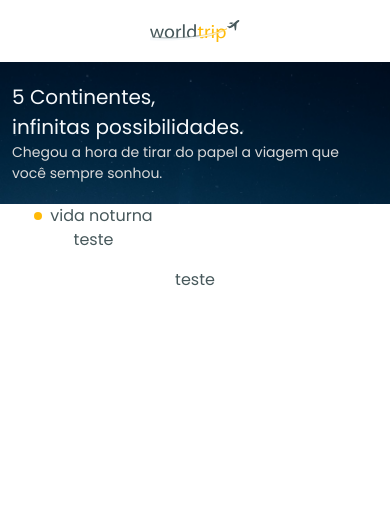
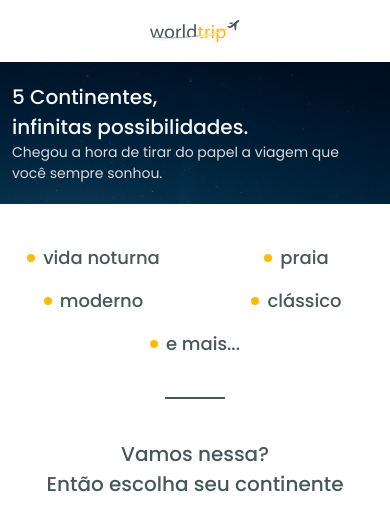
Before and after one commit to luisfilipefa/ignite-desafio4, a Next.js app: page / in a window 390 px wide. Shown: the top 530 px of the page. Built offline with nearby package versions, Linux system fonts and the light colour scheme.

Commit message:
finished mobile design for home page

```diff
--- a/src/components/Banner/index.tsx
+++ b/src/components/Banner/index.tsx
@@ -10,7 +10,7 @@ export default function Banner() {
       bgImage="url(/banner.png)"
       bgSize="cover"
     >
-      <Text fontSize="lg" color="gray.50">
+      <Text fontSize="lg" color="gray.50" fontWeight="medium">
         5 Continentes,
         <br />
         infinitas possibilidades.
--- /dev/null
+++ b/src/components/CTA/index.tsx
@@ -0,0 +1,15 @@
+import { Box, Text } from "@chakra-ui/react";
+
+import React from "react";
+
+export default function CTA() {
+  return (
+    <Box py={{ sm: "10" }}>
+      <Text align="center" color="cyan" fontSize="lg" fontWeight="medium">
+        Vamos nessa?
+        <br />
+        Então escolha seu continente
+      </Text>
+    </Box>
+  );
+}
--- /dev/null
+++ b/src/components/Divider.tsx
@@ -0,0 +1,8 @@
+import { Box } from "@chakra-ui/layout";
+import React from "react";
+
+export default function Divider() {
+  return (
+    <Box border="1px" borderColor="cyan" mx="auto" maxW={{ sm: "60px" }} />
+  );
+}
--- /dev/null
+++ b/src/components/TypesSection/TypeCard.tsx
@@ -0,0 +1,18 @@
+import { Circle, Flex, Text } from "@chakra-ui/react";
+
+import React from "react";
+
+interface TypeCardProps {
+  title: string;
+}
+
+export default function TypeCard({ title }: TypeCardProps) {
+  return (
+    <Flex align="center" justifyContent="center">
+      <Circle size="8px" bg="highlight" mr="2" />
+      <Text color="cyan" fontSize="md" fontWeight="medium">
+        {title}
+      </Text>
+    </Flex>
+  );
+}
--- /dev/null
+++ b/src/components/TypesSection/index.tsx
@@ -0,0 +1,31 @@
+import { Circle, Flex, Grid, GridItem, Text } from "@chakra-ui/react";
+
+import React from "react";
+import TypeCard from "./TypeCard";
+
+export default function TypesSection() {
+  return (
+    <Grid
+      templateRows={{ sm: "repeat(3, 1fr)" }}
+      templateColumns={{ sm: "repeat(2, 1fr)" }}
+      gap={{ sm: 4 }}
+      py={{ sm: "10" }}
+    >
+      <GridItem align="center">
+        <TypeCard title="vida noturna" />
+      </GridItem>
+      <GridItem align="center">
+        <TypeCard title="praia" />
+      </GridItem>
+      <GridItem align="center">
+        <TypeCard title="moderno" />
+      </GridItem>
+      <GridItem align="center">
+        <TypeCard title="clássico" />
+      </GridItem>
+      <GridItem colSpan={{ sm: 2 }} align="center">
+        <TypeCard title="e mais..." />
+      </GridItem>
+    </Grid>
+  );
+}
--- a/src/pages/index.tsx
+++ b/src/pages/index.tsx
@@ -1,33 +1,23 @@
 import { Box, Circle, Grid, GridItem, Text } from "@chakra-ui/layout";
 
 import Banner from "../components/Banner";
+import CTA from "../components/CTA";
+import Divider from "../components/Divider";
 import { Flex } from "@chakra-ui/layout";
 import Head from "next/head";
 import { Image } from "@chakra-ui/image";
+import TypesSection from "../components/TypesSection";
 
 export default function Home() {
   return (
-    <div>
+    <>
       <Head>
         <title>World Tripe | Home</title>
       </Head>
       <Banner />
-      <Grid
-        templateRows={{ sm: "repeat(3, 1fr)" }}
-        templateColumns={{ sm: "repeat(2, 1fr)" }}
-        gap={{ sm: 4 }}
-      >
-        <GridItem align="center">
-          <Flex align="center" justifyContent="center">
-            <Circle size="8px" bg="highlight" mr="2" />
-            <Text>vida noturna</Text>
-          </Flex>
-          teste
-        </GridItem>
-        <GridItem colSpan={{ sm: 2 }} align="center">
-          teste
-        </GridItem>
-      </Grid>
-    </div>
+      <TypesSection />
+      <Divider />
+      <CTA />
+    </>
   );
 }
--- a/src/styles/theme.ts
+++ b/src/styles/theme.ts
@@ -4,7 +4,7 @@ export const theme = extendTheme({
   colors: {
     white: "#fff",
     black: "#000",
-    text: "#47585B",
+    cyan: "#47585B",
     highlight: "#FFBA08",
     highlightAlpha: "rgba(255,186,8,0.5)",
     grayAlpha: "rgba(153,153,153, 0.5)",
@@ -35,5 +35,7 @@ export const theme = extendTheme({
     sm: "0.875rem",
     md: "1.125rem",
     lg: "1.25rem",
+    xl: "1.5rem",
+    "2xl": "2.25rem",
   },
 });
```
